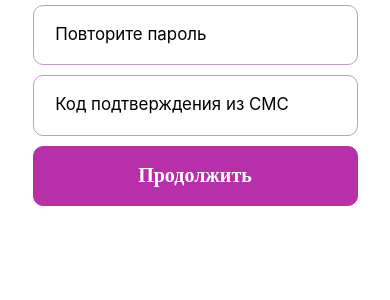
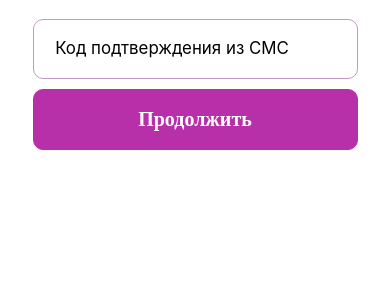
Before and after one commit to assassin990123/react-native-game, a React Native app: screen / in a window 390 px wide. Shown: the top 300 px of the page. Built offline with nearby package versions, Linux system fonts and the light colour scheme; a web font is replaced by a local one.

Commit message:
logMenu and regMenu front created

```diff
--- a/App.tsx
+++ b/App.tsx
@@ -2,6 +2,7 @@ import React from 'react';
 //import StartMenu from './components/startMenu/startMenu';
 import RegistrationMenu from './components/registrationMenu/RegistrationMenu';
 import { View } from 'react-native';
+
 
 export default function App() {
   return (
--- a/components/registrationMenu/RegistrationMenu.tsx
+++ b/components/registrationMenu/RegistrationMenu.tsx
@@ -1,5 +1,5 @@
 import React, { Component } from "react";
-import { TextInput, Text, View, TouchableOpacity, KeyboardAvoidingView } from 'react-native';
+import { TextInput, Text, View, TouchableOpacity, KeyboardAvoidingView, Image} from 'react-native';
 
 import * as Font from 'expo-font';
 
@@ -29,7 +29,7 @@ export default class RegistrationMenu extends Component {
         };
     }
 
-     componentDidMount = async() => {
+    componentDidMount = async() => {
         await Font.loadAsync({
             'Montserrat-Regular':require('../../assets/fonts/Montserrat-Regular.ttf'),
             'Montserrat-Black':require('../../assets/fonts/Montserrat-Black.ttf'),
@@ -42,6 +42,7 @@ export default class RegistrationMenu extends Component {
         this.setState( { fontLoaded: true } );
     }
 
+
     onClickHandler = (viewId: String) => {
         alert('Button pressed ' + viewId);
     }
@@ -53,6 +54,13 @@ export default class RegistrationMenu extends Component {
             style={styles.content}
         >
             <View style = {styles.content}>
+
+
+                    <TouchableOpacity style   = {styles.backButton}
+                                      onPress = { () => {} }>
+                          <Image source={require("../../assets/arrow.png")}/>
+                       {/*   <Text style = {styles.logoText}>PEDO</Text>*/}
+                    </TouchableOpacity>
 
                 <View style = {styles.header}>
                     { /* TODO: There should be logo. */ }
@@ -100,7 +108,12 @@ export default class RegistrationMenu extends Component {
                                    onChangeText = { (repPassword) => this.setState({repPassword}) } />
                     </View>
 
-                    <View style = {styles.inputContainer}>
+                    <TouchableOpacity style   = {styles.sendButton}
+                                      onPress = { () => this.onClickHandler('continue') }>
+                        <Text style = {styles.buttonsText}>Отправить код</Text>
+                    </TouchableOpacity>
+
+                    <View style = {styles.inputSmsContainer}>
                         <TextInput style                 = {styles.input}
                                    placeholder           = "Код подтверждения из СМС"
                                    keyboardType          = "default"
@@ -115,6 +128,6 @@ export default class RegistrationMenu extends Component {
                     </TouchableOpacity>
             </View>
        </KeyboardAvoidingView>
-      );
+         );
     }
 }
--- a/components/registrationMenu/styles.ts
+++ b/components/registrationMenu/styles.ts
@@ -18,7 +18,7 @@ export const styles = StyleSheet.create({
         flex: 0,
         alignItems: 'center',
         justifyContent: 'center',
-      //  top: height/7
+        bottom: height/30
     },
 
     header: {
@@ -45,8 +45,9 @@ export const styles = StyleSheet.create({
         borderRadius: height
     },
 
-    continueButton: {
+    sendButton: {
         zIndex: 7,
+        bottom:height/10,
        // top: height / 1.7,
         backgroundColor: colorSpectrum.alternativPink,
         borderRadius: 10,
@@ -60,12 +61,37 @@ export const styles = StyleSheet.create({
         alignItems: 'center'
     },
 
+    continueButton: {
+        zIndex: 7,
+       // top: height / 1.7,
+        backgroundColor: colorSpectrum.alternativPink,
+        borderRadius: 10,
+        borderColor: colorSpectrum.alternativPink,
+        borderWidth: 1,
+        width: width / 1.2,
+        height: height / 14,
+        //marginBottom: 10,
+       // flexDirection: 'row',
+        justifyContent: 'center',
+        alignItems: 'center',
+        bottom: height/20
+    },
+
+    backButton: {
+        //marginBottom: 10,
+        //flexDirection: 'column',
+        justifyContent: 'flex-end',
+        alignItems: 'flex-start',
+        right:width/2.5,
+        top: height/8
+    },
+
     logoText: {
         fontWeight:'bold',
         fontSize: 50,
         color:colorSpectrum.black,
         //flex: 1,
-       // bottom: height/15
+        bottom: height/15
     },
 
     input: {
@@ -88,7 +114,20 @@ export const styles = StyleSheet.create({
         marginBottom: 10,
         flexDirection: 'row',
        // alignItems: 'stretch'
-      // top: height/5
+        bottom: height/10
+    },
+
+    inputSmsContainer: {
+        backgroundColor: colorSpectrum.white,
+        borderRadius: 10,
+        borderColor: colorSpectrum.darkPink,
+        borderWidth: 1,
+        width: width / 1.2,
+        height: height / 14,
+        marginBottom: 10,
+        flexDirection: 'row',
+       // alignItems: 'stretch'
+        bottom: height/20
     },
 
     buttonsText: {
--- a/components/startMenu/startMenu.tsx
+++ b/components/startMenu/startMenu.tsx
@@ -24,6 +24,7 @@ export default class StartMenu extends Component {
             fontLoaded: false
         };
     }
+
 
      componentDidMount = async() => {
         await Font.loadAsync({
```
Also changed, not shown: assets/arrow.png (added).
